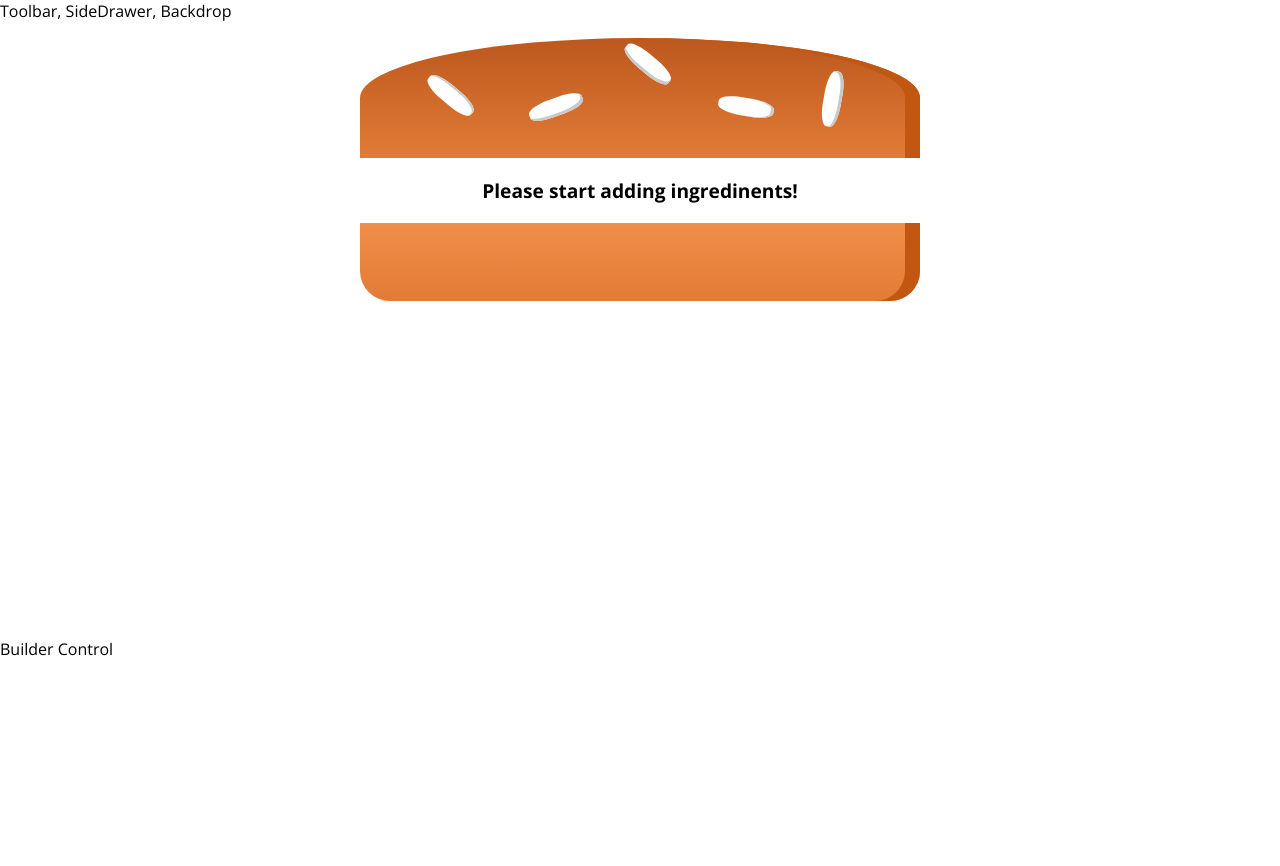
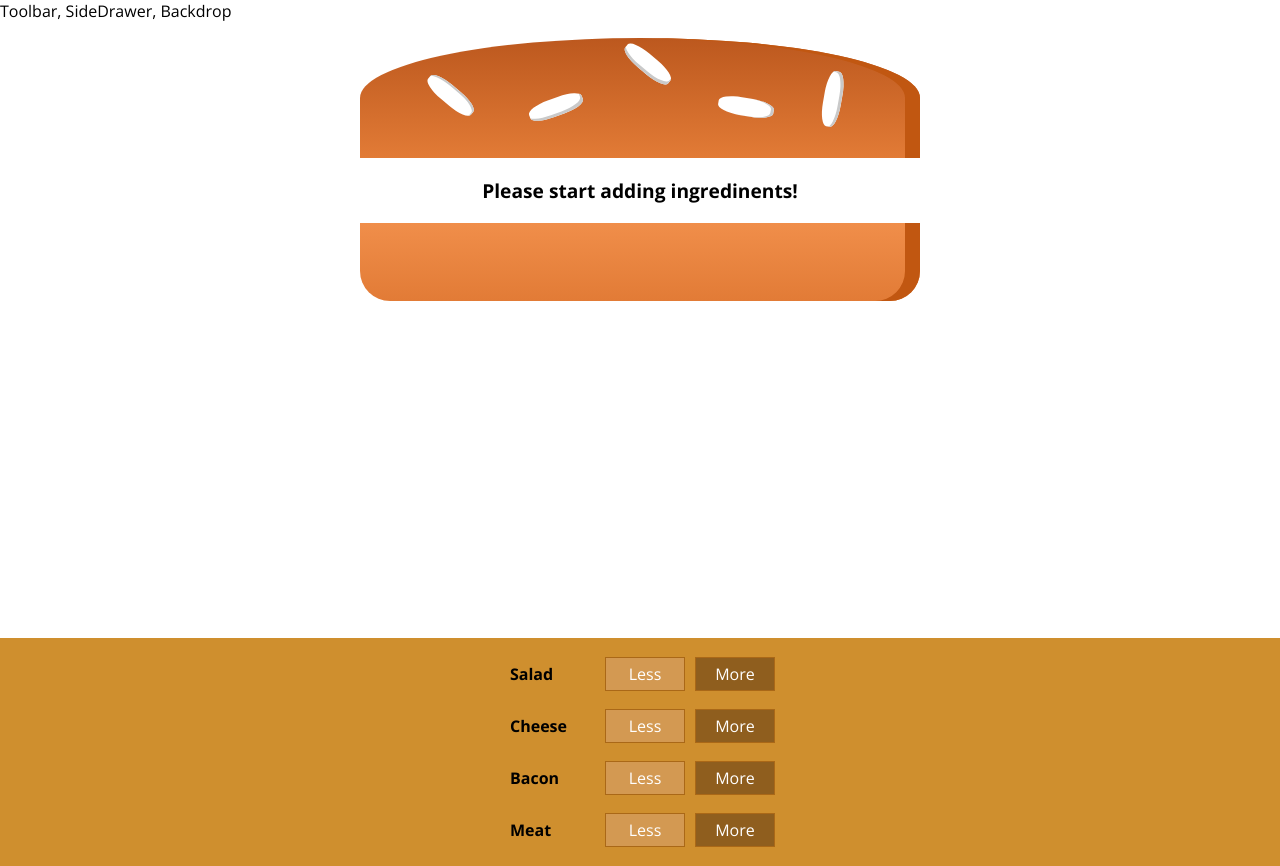
Before and after one commit to edohak77/BurgerBuilder, a React app: page / in a window 1280 px wide. Before the commit the page ends 800 px from the top, so only its background shows below. Built offline with nearby package versions, Linux system fonts and the light colour scheme.

Commit message:
-162 lesson complete. Added Build Controls with his UI

```diff
--- a/src/components/Burger/BuildControls/BuildControl/BuildControl.js
+++ b/src/components/Burger/BuildControls/BuildControl/BuildControl.js
@@ -10,5 +10,4 @@ const buildControl = ( props ) => (
   </div>
 );
 
-
 export default buildControl;
--- a/src/components/Burger/BuildControls/BuildControls.js
+++ b/src/components/Burger/BuildControls/BuildControls.js
@@ -1,8 +1,20 @@
 import React from 'react'
 
+import classes from './BuildControls.module.css'
+import BuildControl from './BuildControl/BuildControl'
+
+const controls = [
+  { label: 'Salad',  type: 'salad'},
+  { label: 'Cheese', type: 'cheese'},
+  { label: 'Bacon',  type: 'bacon'},
+  { label: 'Meat',   type: 'meat'},
+];
+
 const buildControls = ( props ) => (
-  <div>
-
+  <div className={classes.BuildControls}>
+    {controls.map(ctrl => (
+      <BuildControl key={ctrl.label} label={ctrl.label}/>
+    ))}
   </div>
 );
 
--- a/src/containers/BurgerBuilder.js
+++ b/src/containers/BurgerBuilder.js
@@ -2,6 +2,7 @@ import React, {Component} from 'react'
 
 import Aux from '../hoc/Aux'
 import Burger from '../components/Burger/Burger'
+import BuildControls from '../components/Burger/BuildControls/BuildControls'
 
 class BurgerBuilder extends Component{
 
@@ -17,7 +18,7 @@ class BurgerBuilder extends Component{
     return (
       <Aux>
         <Burger ingredients={this.state.ingredients}/>
-        <div>Builder Control</div>
+        <BuildControls />
       </Aux>
     );
   }
```
